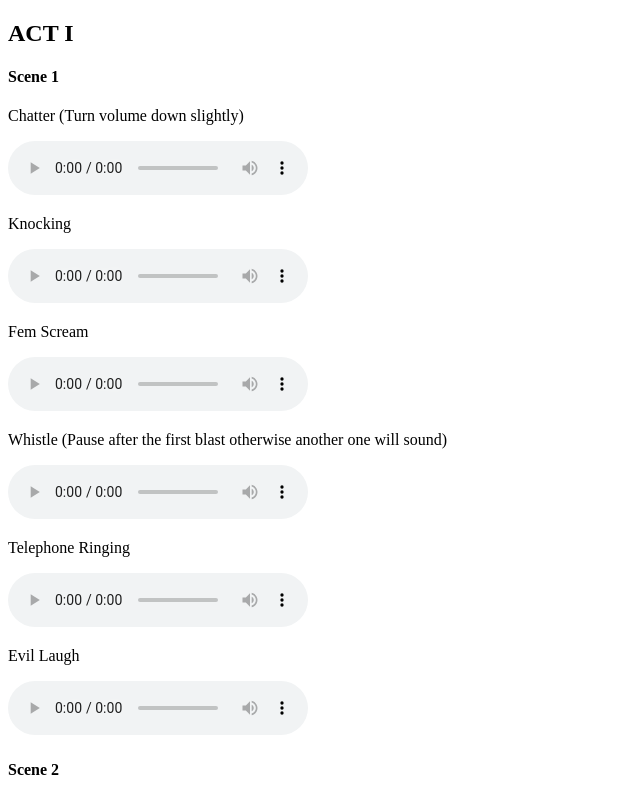
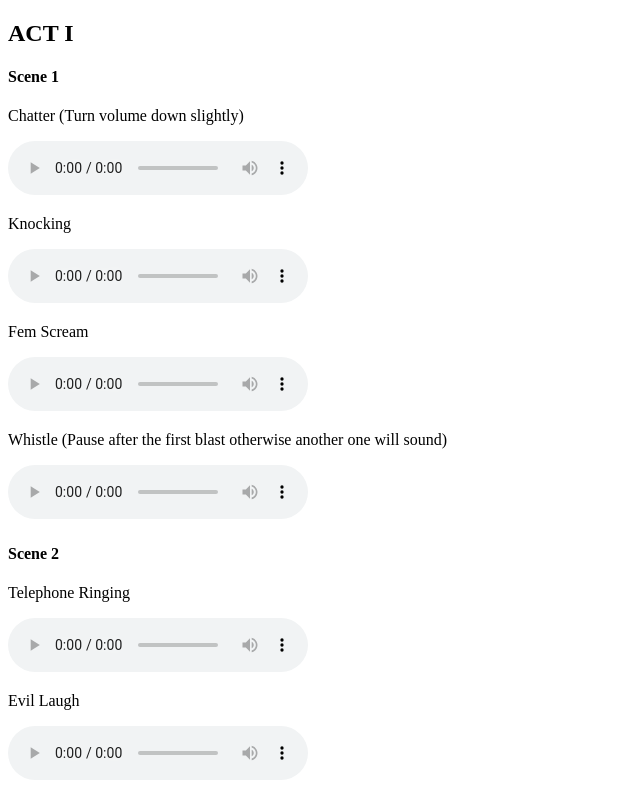
Before and after one commit to Gamborlhini/Soundboard2019, a plain HTML site: page soundboard.html in a window 1280 px wide. Shown: the top 797 px of the page, without its empty margins (0-640 px from the left). Drawn offline with Linux system fonts and the light colour scheme.

Commit message:
Scene Cut

```diff
--- a/soundboard.html
+++ b/soundboard.html
@@ -37,6 +37,9 @@
         <source src="Whistle.mp3">
         Your browser does not support the audio tag.
       </audio>
+    </div>
+    <h4>Scene 2</h4>
+    <div class="w3-row">
       <p>Telephone Ringing</p>
       <audio controls class="w3-col">
         <source src="TelephoneRing.mp3">
```
